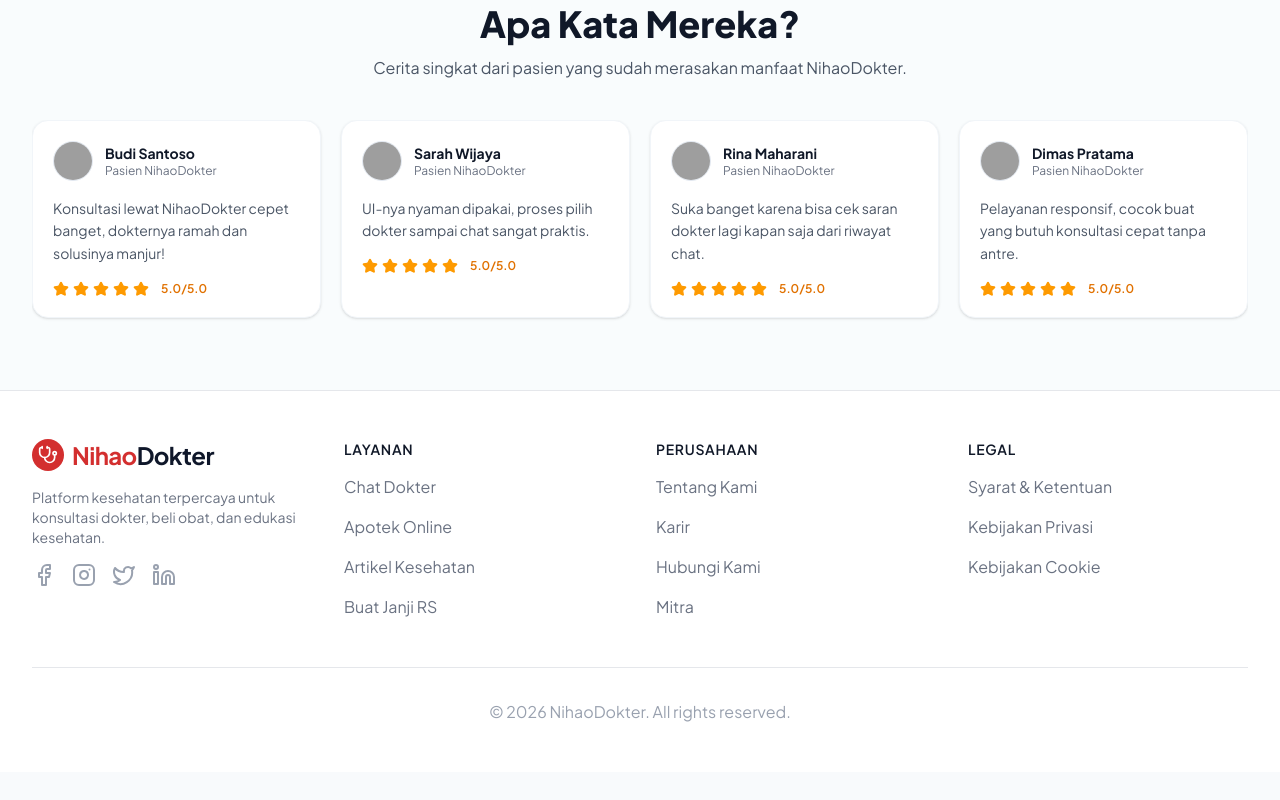
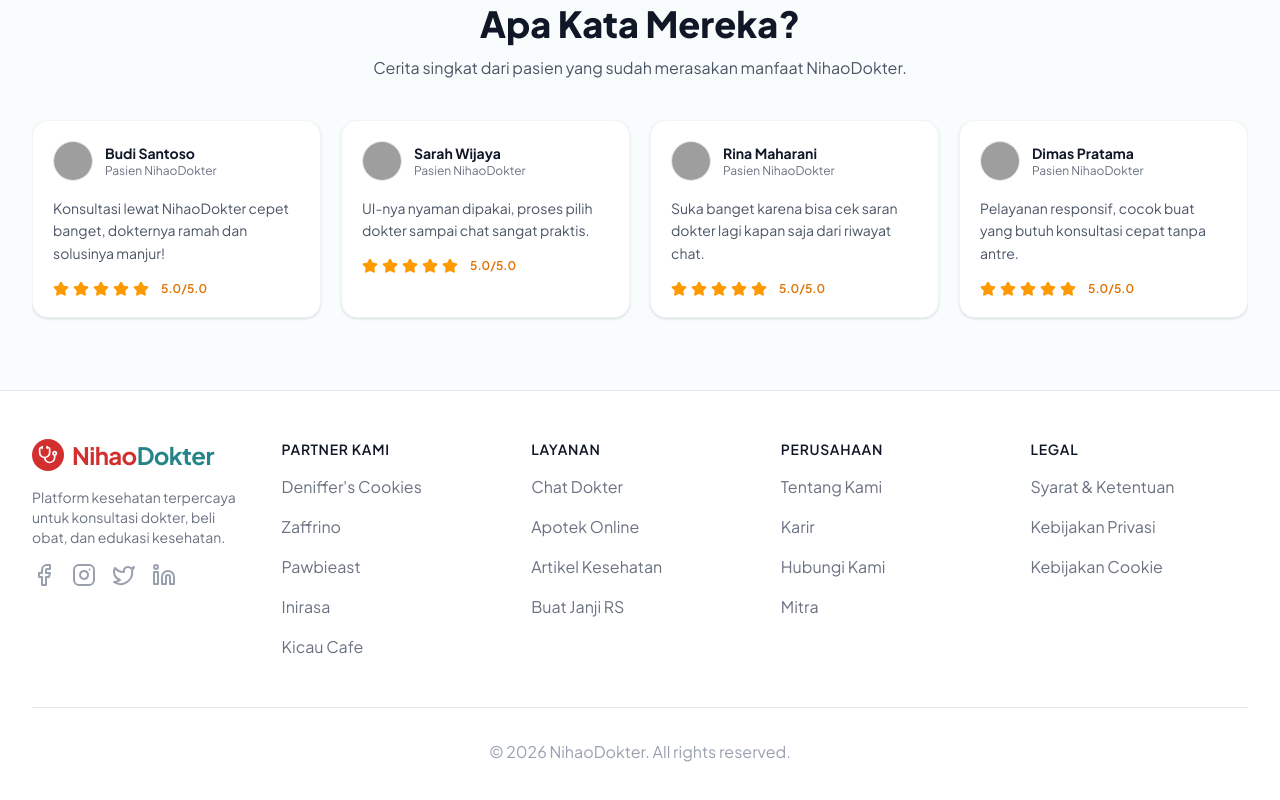
Before and after one commit to Derick999/nihao-dokter, a React (Vite) app: page / in a window 1280 px wide. Shown: the part 2286-3086 px from the top of the page. Before the commit the page ends 3058 px from the top, so only its background shows below. Built offline with nearby package versions, Linux system fonts and the light colour scheme; grey boxes are pictures that could not be loaded.

Commit message:
tambah artikel kelompok lain

```diff
--- a/package.json
+++ b/package.json
@@ -22,6 +22,7 @@
     "react": "^19.0.0",
     "react-dom": "^19.0.0",
     "react-router-dom": "^7.13.1",
+    "script": "^0.1.4",
     "vite": "^6.2.0"
   },
   "devDependencies": {
--- a/src/components/Footer.tsx
+++ b/src/components/Footer.tsx
@@ -9,7 +9,7 @@ export default function Footer({ onOpenChat }: FooterProps) {
   return (
     <footer className="bg-white border-t border-gray-200 mt-auto">
       <div className="max-w-7xl mx-auto px-4 sm:px-6 lg:px-8 py-12">
-        <div className="grid grid-cols-1 md:grid-cols-4 gap-8">
+        <div className="grid grid-cols-1 gap-8 md:grid-cols-5">
           <div className="col-span-1 md:col-span-1">
             <Link to="/" className="flex items-center shrink-0 mb-4">
               <div className="w-8 h-8 bg-[#D32F2F] rounded-full flex items-center justify-center mr-2">
@@ -17,7 +17,7 @@ export default function Footer({ onOpenChat }: FooterProps) {
               </div>
               <span className="font-bold text-2xl tracking-tight">
                 <span className="text-[#D32F2F]">Nihao</span>
-                <span className="text-[##268489]">Dokter</span>
+                <span className="text-[#268489]">Dokter</span>
               </span>
             </Link>
             <p className="text-gray-500 text-sm mb-4">
@@ -41,6 +41,64 @@ export default function Footer({ onOpenChat }: FooterProps) {
                 <Linkedin className="h-6 w-6" />
               </a>
             </div>
+          </div>
+
+          <div>
+            <h3 className="text-sm font-semibold text-gray-900 tracking-wider uppercase mb-4">
+              Partner Kami
+            </h3>
+            <ul className="space-y-4">
+              <li>
+                <a
+                  href="https://www.denifferscookies.web.id"
+                  target="_blank"
+                  rel="noopener noreferrer"
+                  className="text-base text-gray-500 transition-colors hover:text-[#268489]"
+                >
+                  Deniffer&apos;s Cookies
+                </a>
+              </li>
+              <li>
+                <a
+                  href="https://www.zaffrino.site/"
+                  target="_blank"
+                  rel="noopener noreferrer"
+                  className="text-base text-gray-500 transition-colors hover:text-[#268489]"
+                >
+                  Zaffrino
+                </a>
+              </li>
+              <li>
+                <a
+                  href="https://sites.google.com/view/pawbieast/beranda"
+                  target="_blank"
+                  rel="noopener noreferrer"
+                  className="text-base text-gray-500 transition-colors hover:text-[#268489]"
+                >
+                  Pawbieast
+                </a>
+              </li>
+              <li>
+                <a
+                  href="https://www.inirasa.biz.id/"
+                  target="_blank"
+                  rel="noopener noreferrer"
+                  className="text-base text-gray-500 transition-colors hover:text-[#268489]"
+                >
+                  Inirasa
+                </a>
+              </li>
+              <li>
+                <a
+                  href="https://kicaucafe.com/"
+                  target="_blank"
+                  rel="noopener noreferrer"
+                  className="text-base text-gray-500 transition-colors hover:text-[#268489]"
+                >
+                  Kicau Cafe
+                </a>
+              </li>
+            </ul>
           </div>
 
           <div>
--- a/src/pages/ArticleDetail.tsx
+++ b/src/pages/ArticleDetail.tsx
@@ -19,6 +19,17 @@ const articles = articlesData as Article[];
 
 export default function ArticleDetail() {
   const { slug } = useParams<{ slug: string }>();
+
+  const partnerProjects = useMemo(
+    () => [
+      { name: "Deniffer's Cookies", href: 'https://www.denifferscookies.web.id' },
+      { name: 'Zaffrino', href: 'https://www.zaffrino.site/' },
+      { name: 'Pawbieast', href: 'https://sites.google.com/view/pawbieast/beranda' },
+      { name: 'Inirasa', href: 'https://www.inirasa.biz.id/' },
+      { name: 'Kicau Cafe', href: 'https://kicaucafe.com/' },
+    ],
+    [],
+  );
 
   const article = useMemo(
     () => articles.find((item) => item.id === slug),
@@ -42,14 +53,20 @@ export default function ArticleDetail() {
 
   return (
     <main className="flex-grow bg-white py-8 sm:py-10">
-      <article className="mx-auto max-w-4xl px-4 sm:px-6 lg:px-8">
+      <div className="mx-auto max-w-6xl px-4 sm:px-6 lg:px-8">
+        <div className="grid grid-cols-1 gap-8 lg:grid-cols-10">
+          <article className="lg:col-span-7">
             <div className="mb-6 pt-1">
               <BackButton />
             </div>
             <nav className="mb-5 flex flex-wrap items-center gap-1 text-xs text-gray-500 sm:text-sm">
-          <Link to="/" className="hover:text-[#268489]">Home</Link>
+              <Link to="/" className="hover:text-[#268489]">
+                Home
+              </Link>
               <ChevronRight className="h-4 w-4" />
-          <Link to="/artikel" className="hover:text-[#268489]">Artikel</Link>
+              <Link to="/artikel" className="hover:text-[#268489]">
+                Artikel
+              </Link>
               <ChevronRight className="h-4 w-4" />
               <span className="line-clamp-1 text-gray-700">{article.title}</span>
             </nav>
@@ -102,6 +119,48 @@ export default function ArticleDetail() {
               </Link>
             </div>
           </article>
+
+          <aside className="lg:col-span-3">
+            <div className="rounded-2xl border border-slate-200 bg-slate-50 p-5 lg:sticky lg:top-24">
+              <h2 className="text-base font-bold text-slate-900">
+                Ekosistem Digital Mahasiswa UBM
+              </h2>
+              <p className="mt-1 text-sm text-slate-600">
+                Partner project pilihan untuk kamu kunjungi.
+              </p>
+
+              <div className="mt-4 space-y-3">
+                {partnerProjects.map((partner) => (
+                  <div
+                    key={partner.href}
+                    className="rounded-xl border border-slate-200 bg-white p-4 shadow-sm"
+                  >
+                    <div className="flex items-start justify-between gap-3">
+                      <div className="min-w-0">
+                        <p className="truncate text-sm font-semibold text-slate-900">
+                          {partner.name}
+                        </p>
+                        <p className="mt-1 truncate text-xs text-slate-500">
+                          {partner.href}
+                        </p>
+                      </div>
+
+                      <a
+                        href={partner.href}
+                        target="_blank"
+                        rel="noopener noreferrer"
+                        className="inline-flex shrink-0 items-center justify-center rounded-lg bg-blue-600 px-3 py-2 text-xs font-semibold text-white transition-colors hover:bg-blue-700 focus:outline-none focus-visible:ring-2 focus-visible:ring-blue-600 focus-visible:ring-offset-2"
+                      >
+                        Kunjungi Situs
+                      </a>
+                    </div>
+                  </div>
+                ))}
+              </div>
+            </div>
+          </aside>
+        </div>
+      </div>
     </main>
   );
 }
```
Also changed, not shown: 1 other file (tests, documents, lock files or other folders). Lines whose indentation alone changed are shown as unchanged.
